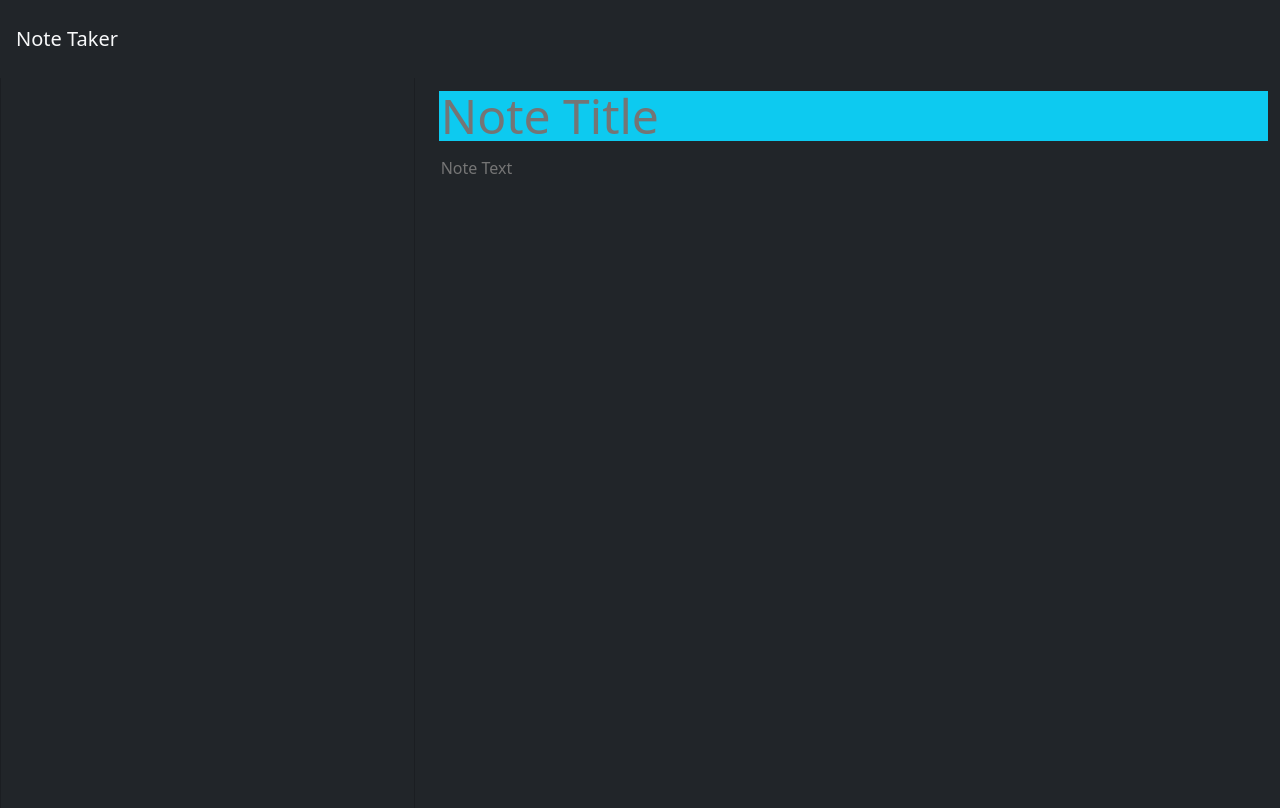
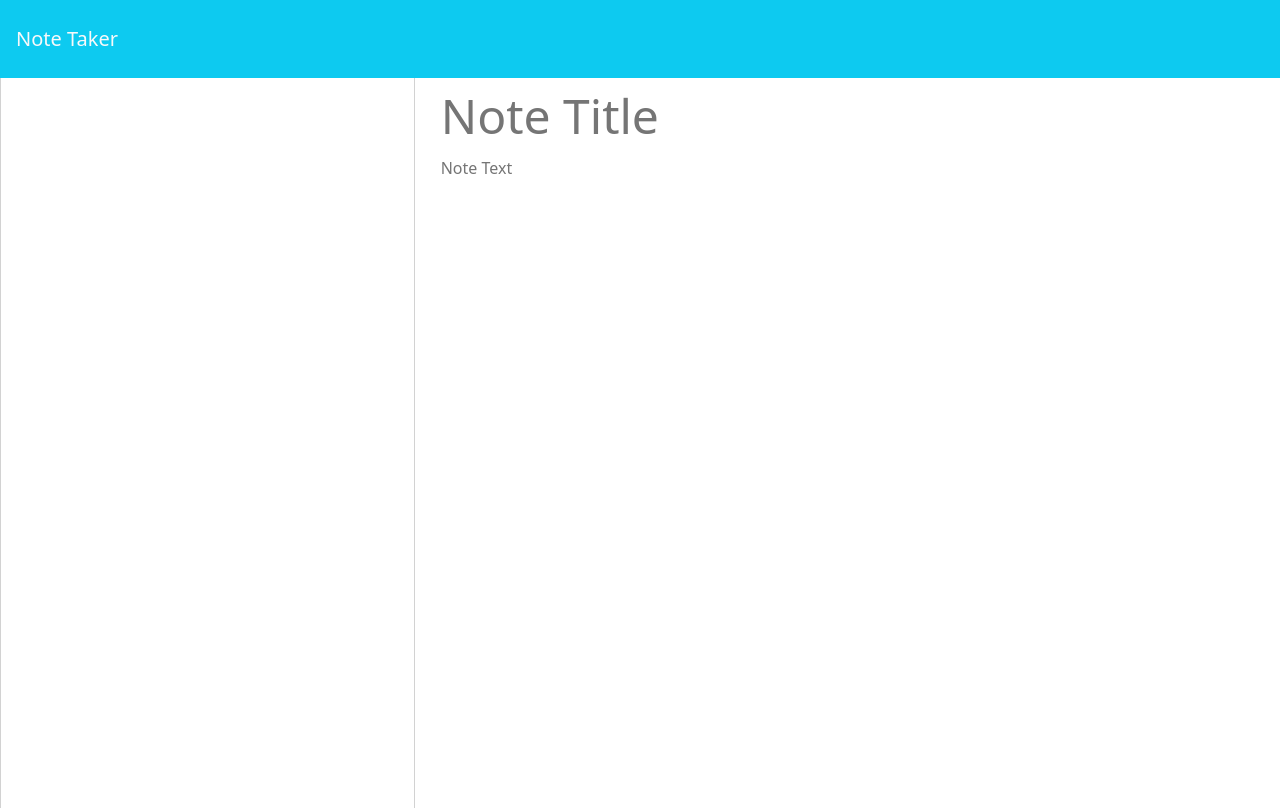
Before and after one commit to alexilson/literate-journey, a website: page public/notes.html in a window 1280 px wide. Drawn offline with nearby package versions, Linux system fonts and the light colour scheme; no server answers.

Commit message:
Removed dark mode from notes.html, added endpoint for /notes to server notes.html, added endpoint for /api/notes to serve the db json

```diff
--- a/db/db.json
+++ b/db/db.json
@@ -2,5 +2,9 @@
     {
         "title":"Test Title",
         "text":"Test text"
+    },
+    {
+        "title":"Test Title 2",
+        "text":"Damn that's a shaved head, did you go to the barber ask for a Natalie Portman?"
     }
 ]
--- a/public/notes.html
+++ b/public/notes.html
@@ -15,9 +15,9 @@
     <link rel="stylesheet" href="/assets/css/styles.css" />
   </head>
 
-  <body class="bg-dark">
-    <nav class="navbar bg-dark">
-      <a class="navbar-brand text-light bg-dark p-3" href="/">Note Taker </a>
+  <body>
+    <nav class="navbar bg-info">
+      <a class="navbar-brand text-light p-3" href="/">Note Taker </a>
       <div class="icons">
         <button type="button" class="btn btn-outline-light btn-sm save-note">
           <span class="fas fa-save"></span>
@@ -36,19 +36,19 @@
     <div class="container-fluid">
       <div class="row">
         <div class="col-4 list-container" id="list-container">
-          <div class="card bg-dark">
+          <div class="card">
             <ul class="list-group" id="list-group"></ul>
           </div>
         </div>
         <div class="col-8">
           <form class="note-form">
             <input
-            class="note-title bg-info text-light"
+            class="note-title"
             placeholder="Note Title"
             maxlength="28"
             type="text"
             />
-            <textarea class="note-textarea bg-dark" placeholder="Note Text"></textarea>
+            <textarea class="note-textarea" placeholder="Note Text"></textarea>
             </form>
         </div>
       </div>
```
Also changed, not shown: server.js (+11 -1 lines).
